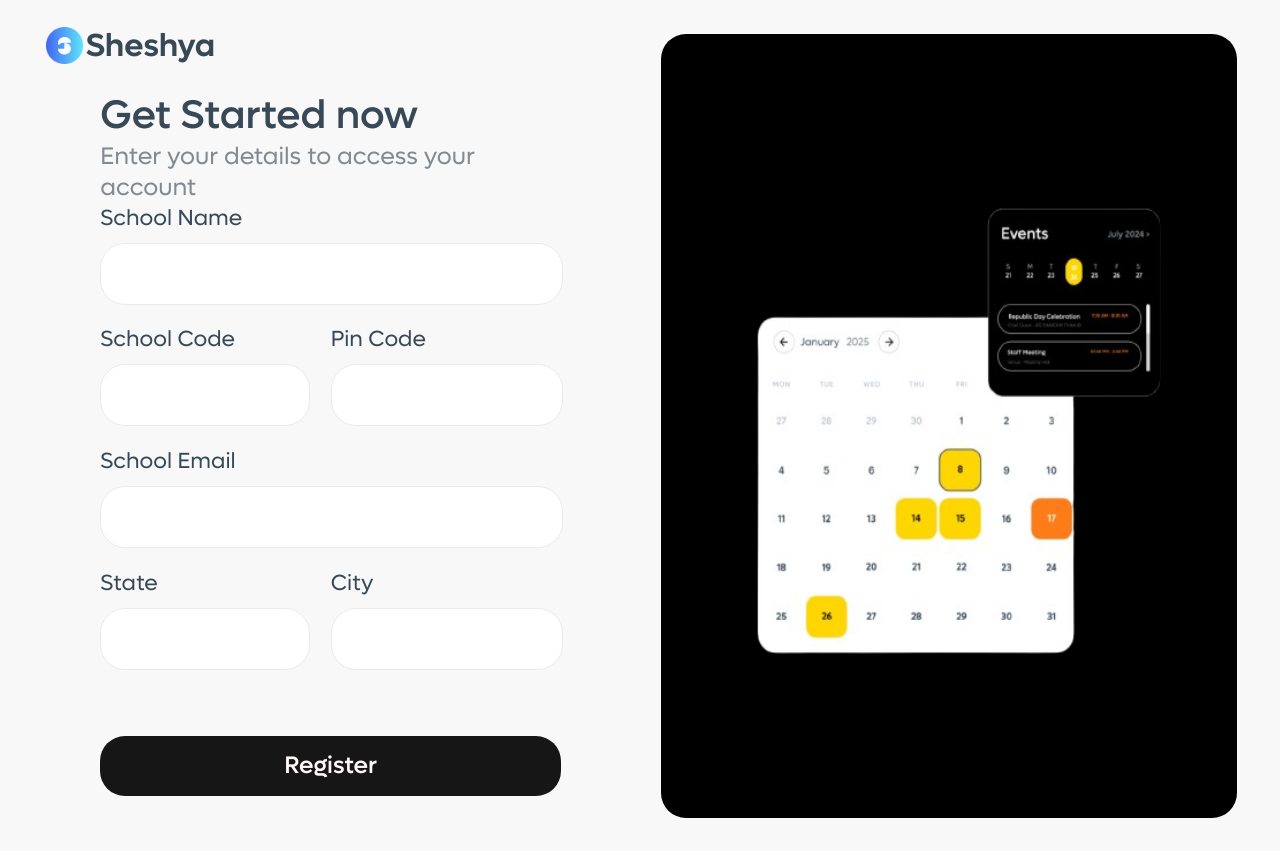
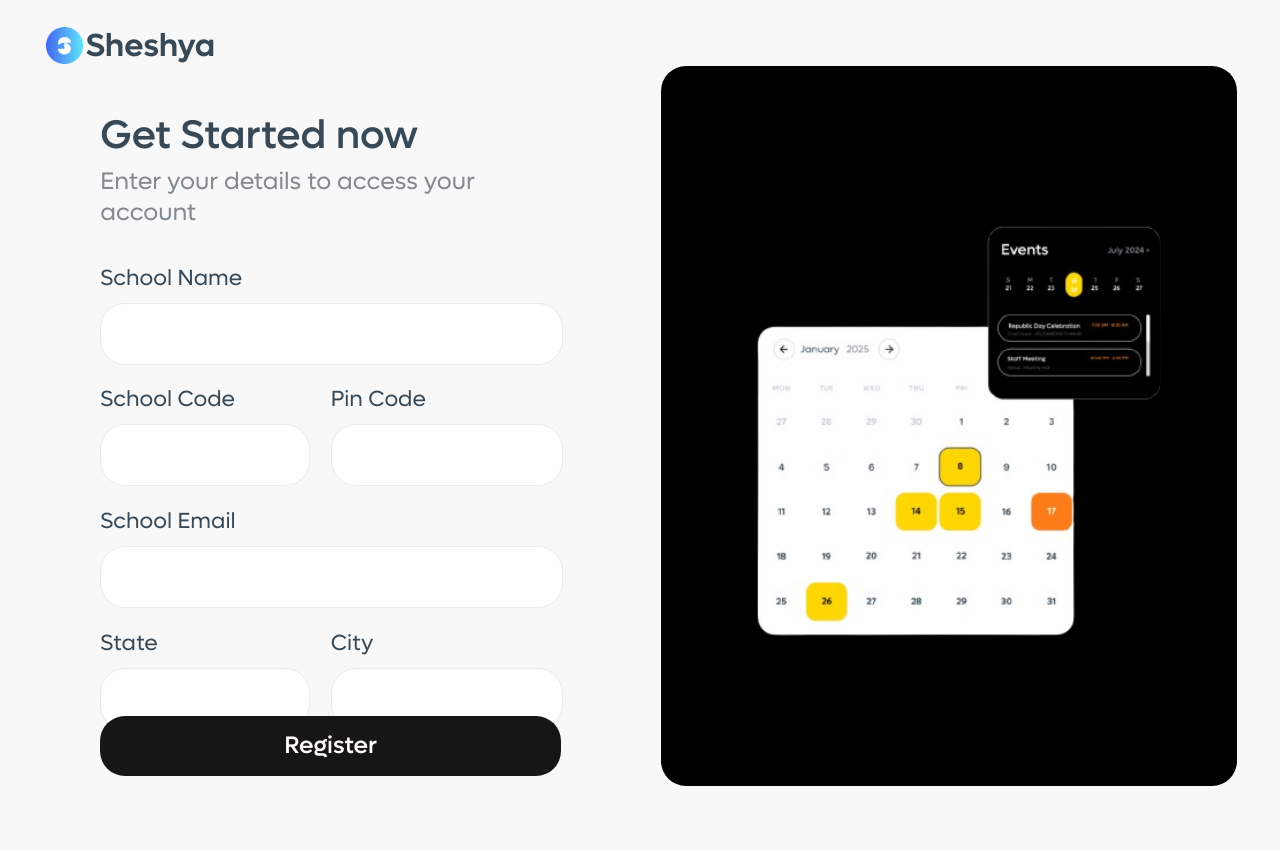
Before and after one commit to shanky-thakur/admin-frontend, a React (Create React App) app: page / in a window 1280 px wide. Built offline with nearby package versions, Linux system fonts and the light colour scheme.

Commit message:
arav bhaiya ka suggestion

```diff
--- a/src/Components/LandingPage/LandingPage.js
+++ b/src/Components/LandingPage/LandingPage.js
@@ -22,19 +22,19 @@ const LandingPage = () => {
           </div>
         </div>
 
-        <div style={{ width: "100%", height: "80%", display: "flex", flexDirection: "column", alignItems: "center" }}>
+        <div style={{ width: "100%", height: "80%", display: "flex", flexDirection: "column", alignItems: "center", paddingTop: "20px" }}>
           <div style={{ width: "100%", height: "18%", marginTop: "2%", marginBottom: "2%", display: "flex", alignItems: "center", justifyContent: "center" }}>
             <div style={{ width: "80%", height: "80%" }}>
               <div style={{ color: "#374957", fontFamily: "Lufga", fontSize: "40px", fontWeight: "500", lineHeight: "normal" }}>
                 Get Started now
               </div>
-              <div style={{ color: "#838A8F", fontFamily: "Lufga", fontWeight: "400", fontSize: "24px", lineHeight: "normal" }}>
+              <div style={{ color: "#838A8F", fontFamily: "Lufga", fontWeight: "400", fontSize: "24px", lineHeight: "normal", paddingTop: "5px", marginBottom: "90px" }}>
                 Enter your details to access your account
               </div>
             </div>
           </div>
 
-          <div style={{ width: "80%", height: "76%", display: "flex", flexDirection: "column", justifyContent: "space-between" }}>
+          <div style={{ width: "80%", height: "76%", display: "flex", flexDirection: "column", paddingTop: "40px" }}>
 
             <div style={{ height: "130px", width: "100%" }}>
               <div style={{ height: "29px", width: "100%", marginBottom: "10px", color: "#374957", fontFamily: "Lufga", fontSize: "22px", fontWeight: "400" }}>
@@ -95,7 +95,7 @@ const LandingPage = () => {
           </div>
         </div>
 
-        <div style={{ width: "100%", height: "15%", display: "flex", justifyContent: "center" }}>
+        <div style={{ width: "100%", height: "5%", display: "flex", justifyContent: "center" }}>
           <div style={{ width: "80%", height: "100%", display: "flex", alignItems: "center", justifyContent: "center" }}>
             <div onClick={() => navigate('/verification')} style={{ width: "100%", height: "60px", background: "#161616", borderRadius: "25px", color: "#FFF8F8", fontFamily: "Lufga", fontSize: "24px", fontWeight: "500", display: "flex", alignItems: "center", justifyContent: "center" }}>
               Register
@@ -105,7 +105,7 @@ const LandingPage = () => {
 
       </div>
 
-      <div style={{ height: "98%", width: "45%", background: "#000", flexShrink: "0", borderRadius: "25px", display: "flex", alignItems: "center", justifyContent: "center" }}>
+      <div style={{ height: "90%", width: "45%", background: "#000", flexShrink: "0", borderRadius: "25px", display: "flex", alignItems: "center", justifyContent: "center" }}>
         <img src={img1} alt='img' style={{width: "100%", height: "80%"}}></img>
       </div>
 
```
